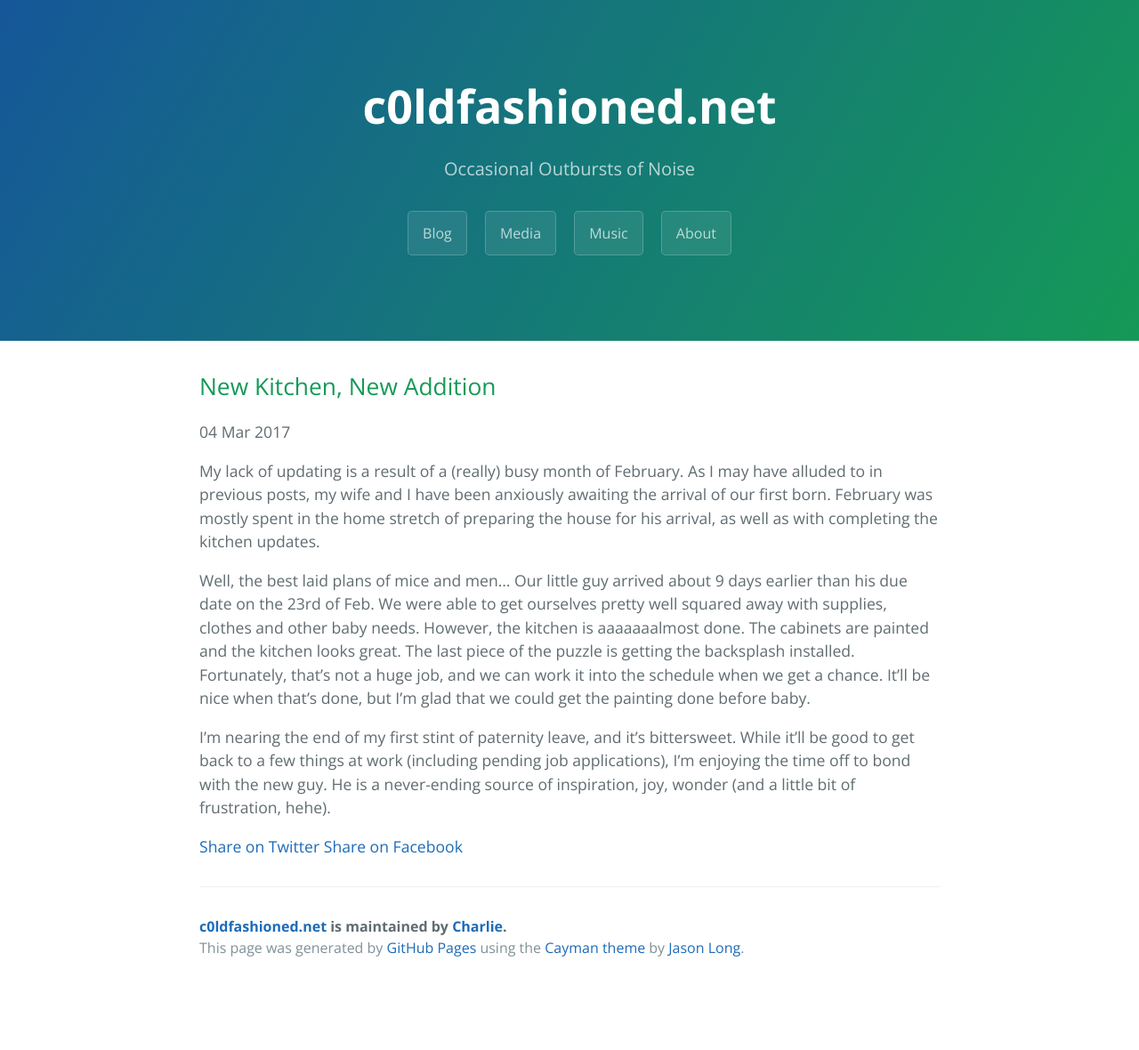
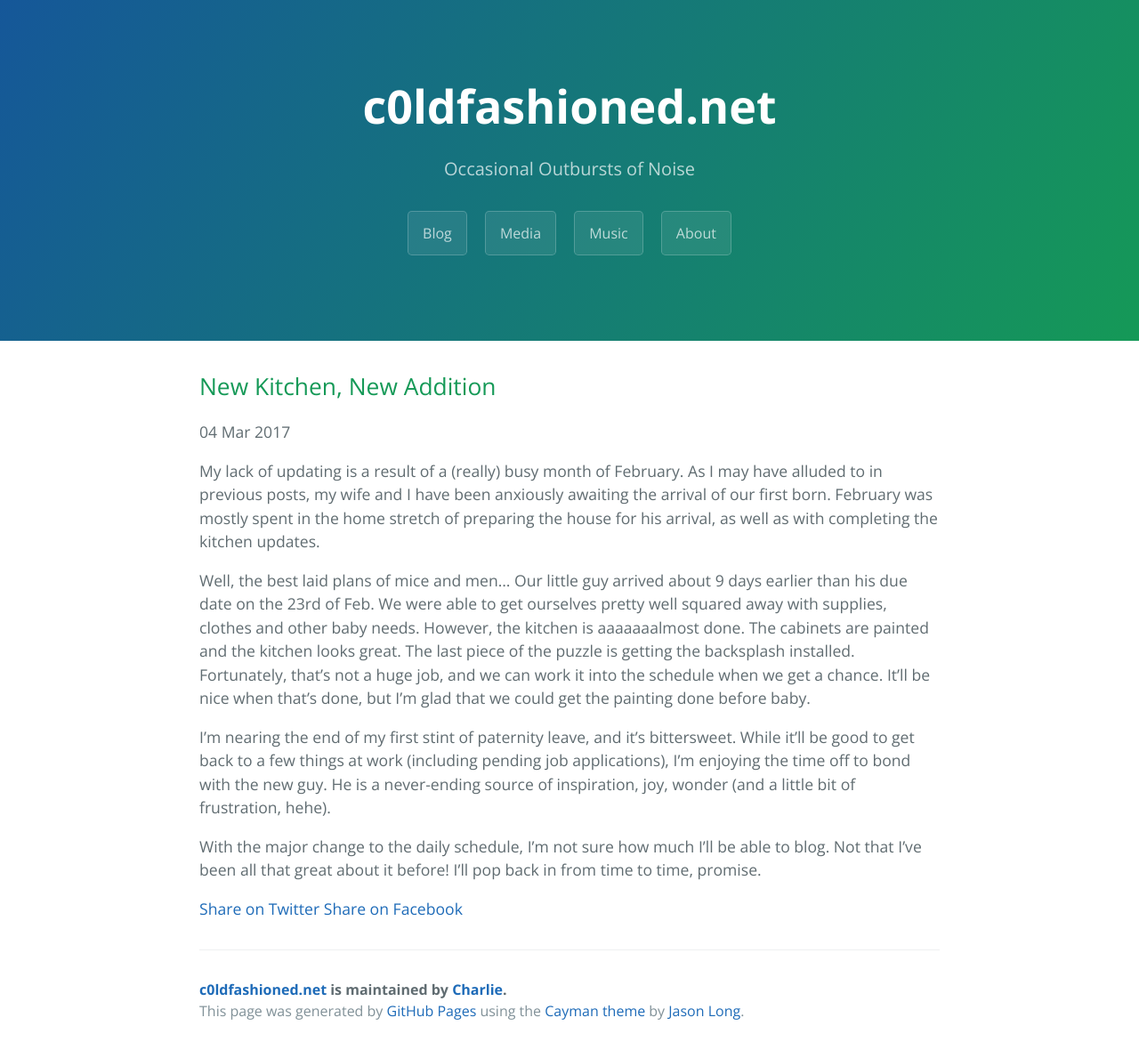
Before and after one commit to coldfashioned/coldfashioned.github.io, a Jekyll site: the page built from _posts/2017-03-04-newguy.markdown, in a window 1280 px wide. Shown: the whole page at 89% size. Built offline with Jekyll 4.4.1, drawn with Linux system fonts in a browser that asks for light colours; before the commit the page ends 1109 px from its top, so only the background shows below that.

Commit message:
fix new blog post

```diff
--- a/_posts/2017-03-04-newguy.markdown
+++ b/_posts/2017-03-04-newguy.markdown
@@ -9,3 +9,5 @@ My lack of updating is a result of a (really) busy month of February. As I may h
 Well, the best laid plans of mice and men... Our little guy arrived about 9 days earlier than his due date on the 23rd of Feb. We were able to get ourselves pretty well squared away with supplies, clothes and other baby needs. However, the kitchen is aaaaaaalmost done. The cabinets are painted and the kitchen looks great. The last piece of the puzzle is getting the backsplash installed. Fortunately, that's not a huge job, and we can work it into the schedule when we get a chance. It'll be nice when that's done, but I'm glad that we could get the painting done before baby.
 
 I'm nearing the end of my first stint of paternity leave, and it's bittersweet. While it'll be good to get back to a few things at work (including pending job applications), I'm enjoying the time off to bond with the new guy. He is a never-ending source of inspiration, joy, wonder (and a little bit of frustration, hehe).
+
+With the major change to the daily schedule, I'm not sure how much I'll be able to blog. Not that I've been all that great about it before! I'll pop back in from time to time, promise.
```
